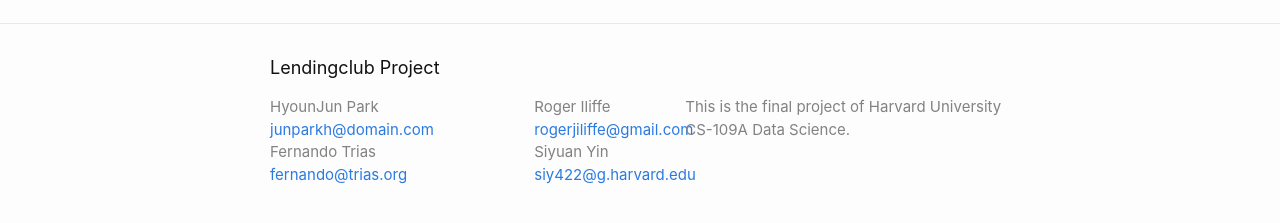
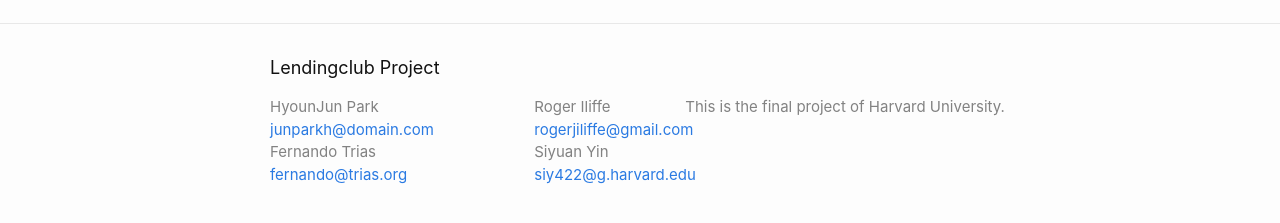
Before and after one commit to junparkh/LendingClub, a Jekyll site: the page built from index.md, in a window 1280 px wide. Shown: the part 654-877 px from the top of the page. Built offline with Jekyll 4.4.1, drawn with Linux system fonts in a browser that asks for light colours.

Commit message:
Update _config.yml

```diff
--- a/_config.yml
+++ b/_config.yml
@@ -12,7 +12,7 @@
 
 
 description: > # this means to ignore newlines until "twitter_username:"
-  This is the final project of Harvard University CS-109A Data Science.
+  This is the final project of Harvard University.
 remote_theme: jekyll/minima
 # social links
 # twitter_username: jekyllrb
```
